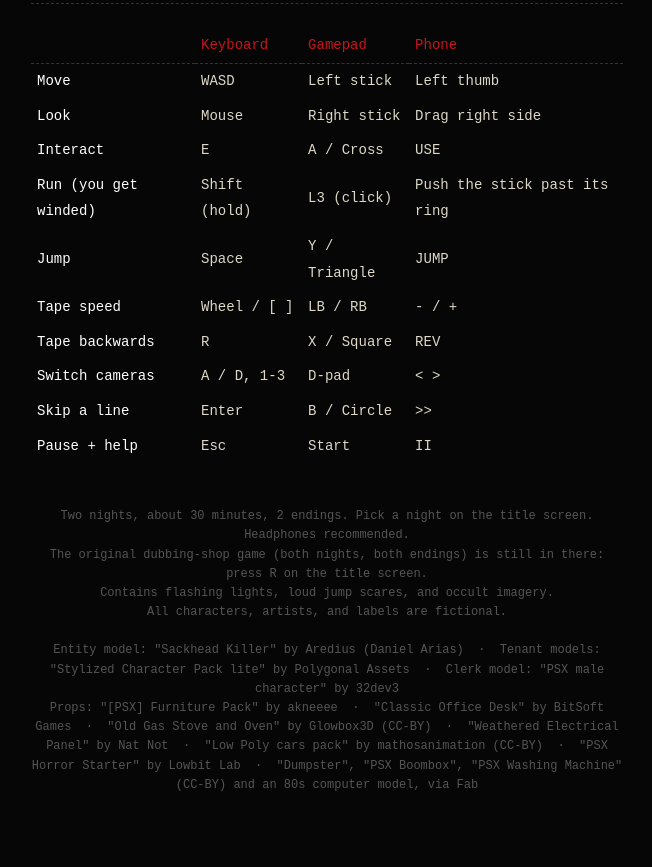
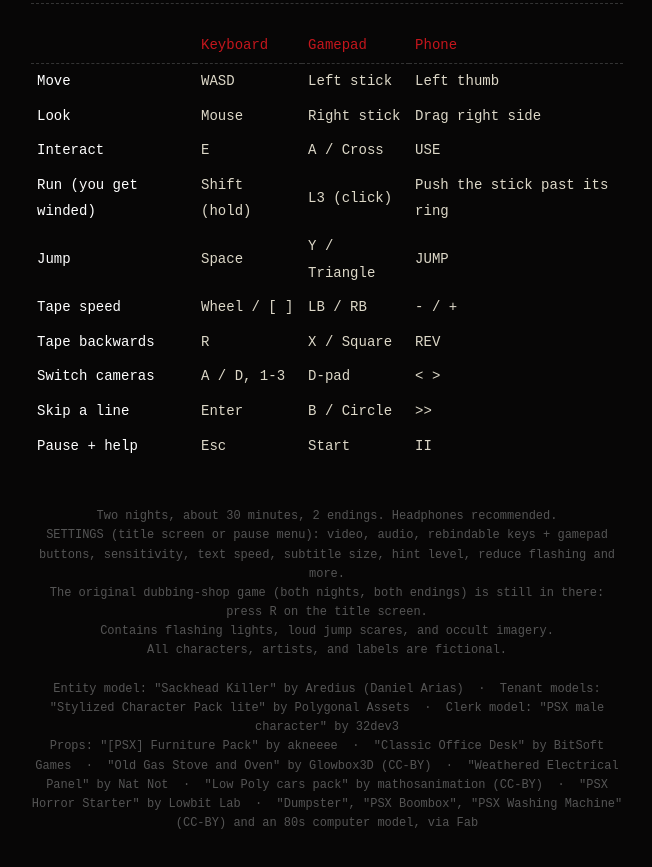
Before and after one commit to lclark6/sideb-play, a plain HTML site: page index.html in a window 1280 px wide. Shown: the part 850-1717 px from the top of the page, without its empty margins (313-965 px from the left). Before the commit the page ends 1693 px from the top, so only its background shows below. Drawn offline with Linux system fonts and the light colour scheme.

Commit message:
New title screen and a full settings menu
Co-Authored-By: Claude Opus 5.5 <noreply@anthropic.com>
Claude-Session: https://claude.ai/code/session_01T5nvskTexBS53YWU9qwbcu

```diff
--- a/index.html
+++ b/index.html
@@ -88,7 +88,8 @@
     </table>
   </div>
   <footer>
-    Two nights, about 30 minutes, 2 endings. Pick a night on the title screen. Headphones recommended.<br>
+    Two nights, about 30 minutes, 2 endings. Headphones recommended.<br>
+    SETTINGS (title screen or pause menu): video, audio, rebindable keys + gamepad buttons, sensitivity, text speed, subtitle size, hint level, reduce flashing and more.<br>
     The original dubbing-shop game (both nights, both endings) is still in there: press R on the title screen.<br>
     Contains flashing lights, loud jump scares, and occult imagery.<br>
     All characters, artists, and labels are fictional.<br><br>
```
Also changed, not shown: play/index.html (+1 -1 lines), 3 other files.
